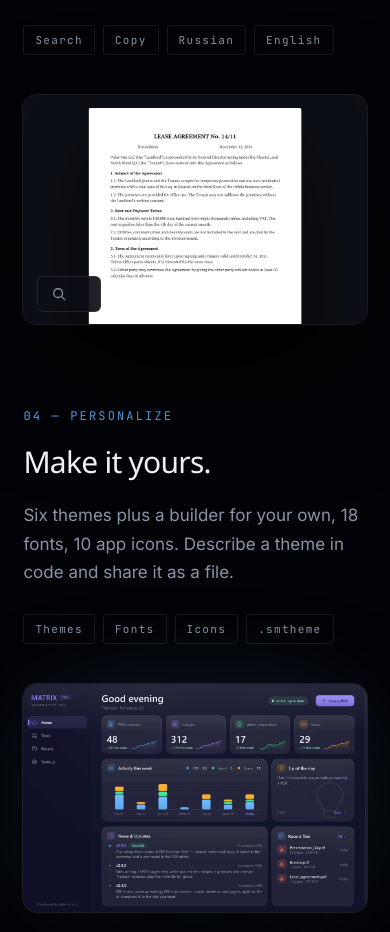
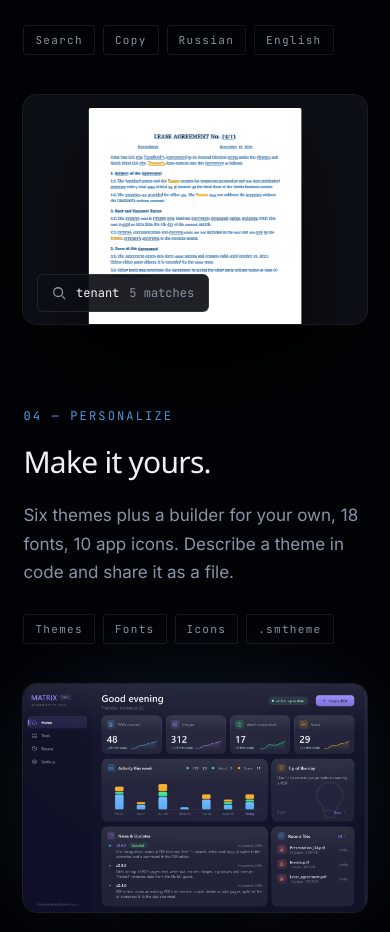
Before and after one commit to RaptorSoftware/ScanMaster-Pro, a plain HTML site: page index.html in a window 390 px wide. Shown: the part 6408-7340 px from the top of the page. Drawn offline with nearby package versions, Linux system fonts and the light colour scheme; animation ran at ten frames a second; a web font is replaced by a local one.

Commit message:
2029 - Сцена распознавания

```diff
--- a/index.html
+++ b/index.html
@@ -172,9 +172,9 @@
   .ocr-paper { position: absolute; left: 50%; top: 6%; width: 62%; transform: translateX(-50%); }
   .ocr-paper img { display: block; width: 100%; height: auto; border-radius: 2px; box-shadow: 0 30px 80px -20px rgba(0,0,0,.9); }
   .ocr-boxes { position: absolute; inset: 0; }
-  .ocr-boxes i { position: absolute; border: 1px solid rgba(90,169,240,.55); background: rgba(90,169,240,.10); border-radius: 2px; }
+  .ocr-boxes i { position: absolute; border: 1px solid rgba(90,169,240,.55); background: rgba(90,169,240,.10); border-radius: 2px; transition: opacity .3s, background-color .3s, border-color .3s; }
   .ocr-boxes i.hit { border-color: #F2C14E; background: rgba(242,193,78,.35); }
-  .ocr-beam { position: absolute; left: -4%; right: -4%; height: 2px; top: 0; opacity: 0; background: linear-gradient(90deg, transparent, rgba(170,210,255,.9), transparent); box-shadow: 0 0 24px 6px rgba(90,169,240,.35); }
+  .ocr-beam { position: absolute; left: -4%; right: -4%; height: 2px; top: 0; opacity: 0; transition: opacity .3s; background: linear-gradient(90deg, transparent, rgba(170,210,255,.9), transparent); box-shadow: 0 0 24px 6px rgba(90,169,240,.35); }
   .ocr-search { position: absolute; left: 4%; bottom: 5%; display: flex; align-items: center; gap: 10px; padding: 10px 14px; border-radius: 6px; background: rgba(12,15,21,.92); border: 1px solid var(--line); font-family: var(--mono); font-size: 12px; color: var(--text); }
   .ocr-search svg { width: 14px; height: 14px; color: var(--dim); }
   .ocr-search .count { color: var(--dim); }
@@ -514,7 +514,7 @@
     "f4-text": "Шесть тем и конструктор своей, 18 шрифтов, 10 значков приложения. Тему можно описать кодом и поделиться файлом.",
     "tag-word": "Word в PDF", "tag-sign": "Подписи", "tag-stamp": "Печати", "tag-marker": "Маркер", "tag-redact": "Скрыть",
     "tag-search": "Поиск", "tag-copy": "Копирование", "tag-ru": "Русский", "tag-themes": "Темы", "tag-fonts": "Шрифты", "tag-icons": "Значки",
-    "ocr-query": "аренд",
+    "ocr-query": "аренд", "ocr-one": "совпадение", "ocr-few": "совпадения", "ocr-many": "совпадений",
     "adv-kicker": "Преимущества", "adv-title": "Сделано для работы,<br>а не для подписки.",
     "adv-1-title": "Бесплатно", "adv-1": "Без пробного периода, рекламы и платных функций.",
     "adv-2-title": "Всё на вашем ПК", "adv-2": "Файлы обрабатываются локально. В сеть — только за обновлениями.",
@@ -568,7 +568,7 @@
     "f4-text": "Six themes plus a builder for your own, 18 fonts, 10 app icons. Describe a theme in code and share it as a file.",
     "tag-word": "Word to PDF", "tag-sign": "Signatures", "tag-stamp": "Stamps", "tag-marker": "Highlighter", "tag-redact": "Redact",
     "tag-search": "Search", "tag-copy": "Copy", "tag-ru": "Russian", "tag-themes": "Themes", "tag-fonts": "Fonts", "tag-icons": "Icons",
-    "ocr-query": "lease",
+    "ocr-query": "tenant", "ocr-one": "match", "ocr-few": "matches", "ocr-many": "matches",
     "adv-kicker": "Why ScanMaster", "adv-title": "Built for work,<br>not for subscriptions.",
     "adv-1-title": "Free", "adv-1": "No trial, no ads, no paid tiers.",
     "adv-2-title": "Stays on your PC", "adv-2": "Files are processed locally. It goes online only for updates.",
@@ -901,5 +901,74 @@ document.querySelectorAll('.glow').forEach(card => card.addEventListener('pointe
   (document.fonts && document.fonts.ready ? document.fonts.ready : Promise.resolve()).then(() => requestAnimationFrame(settle));
 })();
 </script>
+
+<script>
+/* ================= СЦЕНА РАСПОЗНАВАНИЯ =================
+   Рамки — настоящий результат OCR Windows на демо-странице (shots/<язык>/ocr_words.json).
+   На шаге 03 закреплённой секции луч идёт сверху вниз, за ним загораются слова,
+   в конце строка поиска печатает слово и подсвечивает найденное. Без закрепления — сразу итог. */
+(() => {
+  const scene = document.getElementById('ocr-scene');
+  if (!scene) return;
+  const paper = scene.querySelector('.ocr-paper'), boxesEl = document.getElementById('ocr-boxes');
+  const beam = document.getElementById('ocr-beam'), queryEl = document.getElementById('ocr-query');
+  const countEl = document.getElementById('ocr-count');
+  const cache = {}, SCAN_END = 0.72;
+  let words = [];
+
+  const plural = (n, t) => {
+    if (SM.lang !== 'ru') return n === 1 ? t['ocr-one'] : t['ocr-many'];
+    const d = n % 10, h = n % 100;
+    return d === 1 && h !== 11 ? t['ocr-one'] : d >= 2 && d <= 4 && (h < 12 || h > 14) ? t['ocr-few'] : t['ocr-many'];
+  };
+
+  function progress() {
+    if (!document.documentElement.classList.contains('pinned') || SM.featureProgress === undefined) return 1;
+    return Math.max(0, Math.min(1, SM.featureProgress - 2));
+  }
+
+  function render(p) {
+    const visible = paper.offsetHeight ? Math.min(1, (scene.clientHeight - paper.offsetTop) / paper.offsetHeight) : 1;
+    const limit = Math.min(1, p / SCAN_END) * visible;
+    beam.style.top = (limit * 100) + '%';
+    beam.style.opacity = p > 0.01 && p < SCAN_END ? 1 : 0;
+    const t = TEXTS[SM.lang], q = t['ocr-query'];
+    const typed = p < SCAN_END ? '' : q.slice(0, Math.ceil(q.length * Math.min(1, (p - SCAN_END) / 0.14)));
+    const done = typed.length === q.length;
+    let hits = 0;
+    for (const w of words) {
+      const hit = done && w.t.includes(q);
+      w.el.style.opacity = p >= 1 || w.cy <= limit ? 1 : 0;
+      w.el.classList.toggle('hit', hit);
+      if (hit) hits++;
+    }
+    queryEl.textContent = typed || '…';
+    countEl.textContent = done ? `${hits} ${plural(hits, t)}` : '';
+  }
+
+  async function load(lang) {
+    cache[lang] = cache[lang] || fetch(`shots/${lang}/ocr_words.json`).then(r => r.json());
+    let data;
+    try { data = await cache[lang]; } catch (e) { delete cache[lang]; return; }
+    if (SM.lang !== lang) return;
+    boxesEl.textContent = '';
+    words = data.lines.flat().map(w => {
+      const el = document.createElement('i');
+      el.style.left = (w.x / data.width * 100) + '%';
+      el.style.top = (w.y / data.height * 100) + '%';
+      el.style.width = (w.w / data.width * 100) + '%';
+      el.style.height = (w.h / data.height * 100) + '%';
+      boxesEl.appendChild(el);
+      return { el, t: w.t.toLowerCase(), cy: (w.y + w.h / 2) / data.height };
+    });
+    render(progress());
+  }
+
+  document.addEventListener('sm:features', () => render(progress()));
+  document.addEventListener('sm:lang', e => load(e.detail));
+  addEventListener('resize', () => render(progress()));
+  load(SM.lang);
+})();
+</script>
 </body>
 </html>
```
